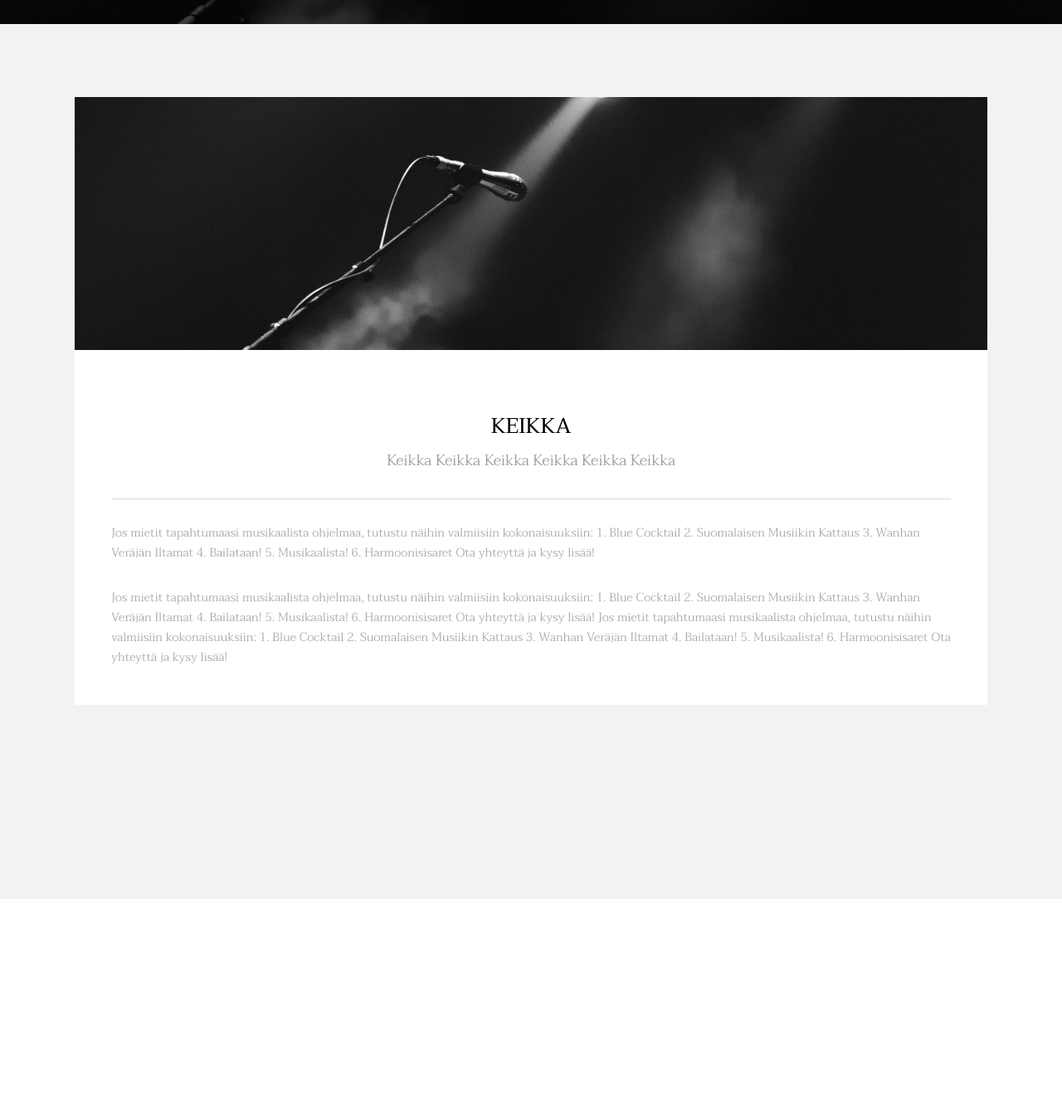
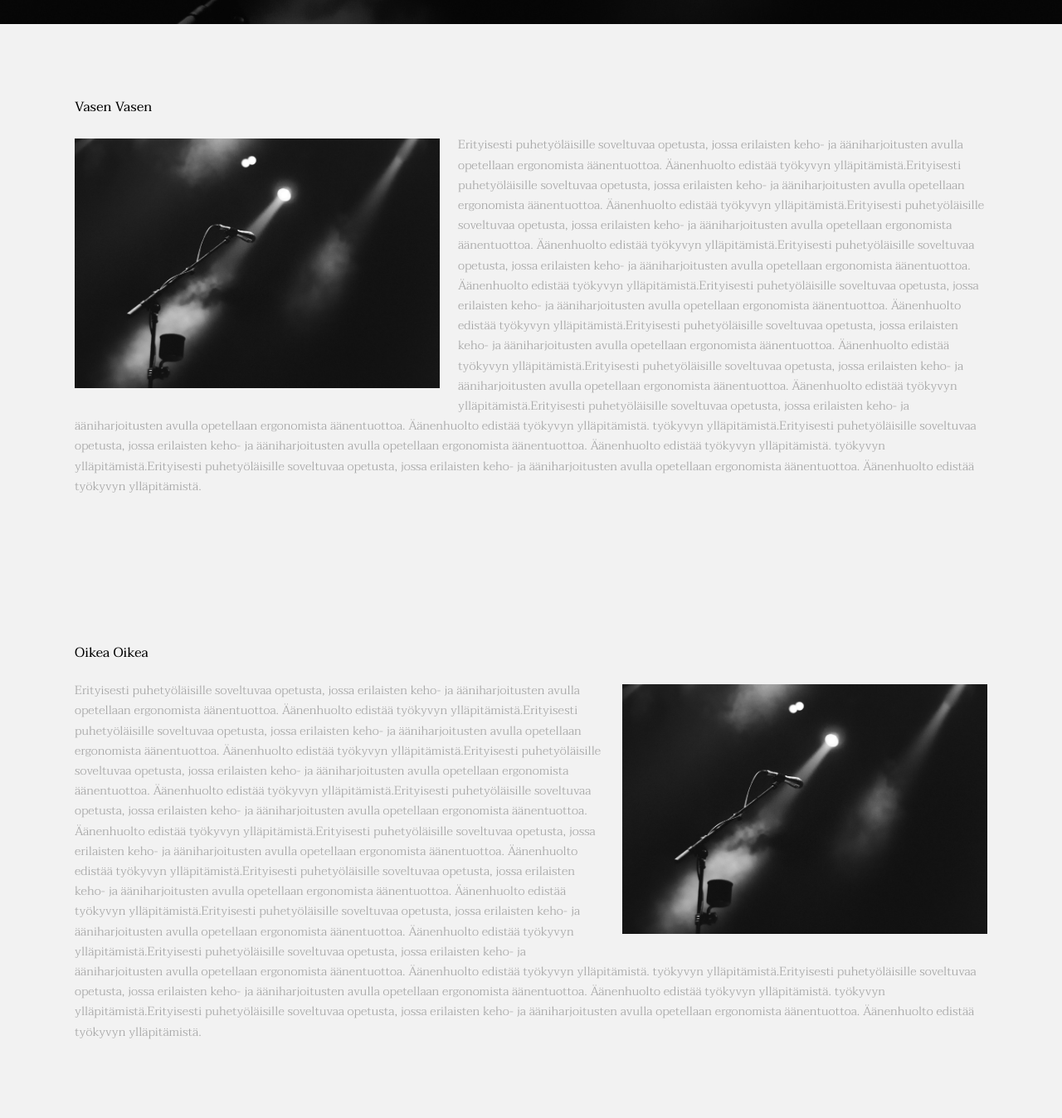
Before and after one commit to Pvelli/velli666.github.io, a plain HTML site: page index.html in a window 1280 px wide. Shown: the part 3226-4574 px from the top of the page at 83% size. Before the commit the page ends 4310 px from the top, so only its background shows below. Drawn offline with Linux system fonts and the light colour scheme.

Commit message:
Add files via upload

```diff
--- a/index.html
+++ b/index.html
@@ -189,68 +189,62 @@
 
     <section id="one" class="wrapper style2">
         <div class="inner">
-            <div>
-                <div class="box">
-                    <div class="image fit">
-                        <img src="images/pic01.jpg" alt="" />
-                    </div>
-                    <div class="content">
-                        <header class="align-center">
-                            <h2>Keikka</h2>
-                            <p>Keikka Keikka Keikka Keikka Keikka Keikka</p>
-                        </header>
-                        <hr />
-                        <p> Jos mietit tapahtumaasi musikaalista ohjelmaa, tutustu näihin valmiisiin kokonaisuuksiin:
+            <h4>Vasen Vasen</h4>
+            <p><span class="image left"><img src="images/pic02.jpg" alt="" /></span>Erityisesti puhetyöläisille
+                soveltuvaa opetusta, jossa erilaisten keho- ja
+                ääniharjoitusten avulla opetellaan ergonomista äänentuottoa. Äänenhuolto edistää
+                työkyvyn ylläpitämistä.Erityisesti puhetyöläisille soveltuvaa opetusta, jossa erilaisten keho- ja
+                ääniharjoitusten avulla opetellaan ergonomista äänentuottoa. Äänenhuolto edistää
+                työkyvyn ylläpitämistä.Erityisesti puhetyöläisille soveltuvaa opetusta, jossa erilaisten keho- ja
+                ääniharjoitusten avulla opetellaan ergonomista äänentuottoa. Äänenhuolto edistää
+                työkyvyn ylläpitämistä.Erityisesti puhetyöläisille soveltuvaa opetusta, jossa erilaisten keho- ja
+                ääniharjoitusten avulla opetellaan ergonomista äänentuottoa. Äänenhuolto edistää
+                työkyvyn ylläpitämistä.Erityisesti puhetyöläisille soveltuvaa opetusta, jossa erilaisten keho- ja
+                ääniharjoitusten avulla opetellaan ergonomista äänentuottoa. Äänenhuolto edistää
+                työkyvyn ylläpitämistä.Erityisesti puhetyöläisille soveltuvaa opetusta, jossa erilaisten keho- ja
+                ääniharjoitusten avulla opetellaan ergonomista äänentuottoa. Äänenhuolto edistää
+                työkyvyn ylläpitämistä.Erityisesti puhetyöläisille soveltuvaa opetusta, jossa erilaisten keho- ja
+                ääniharjoitusten avulla opetellaan ergonomista äänentuottoa. Äänenhuolto edistää
+                työkyvyn ylläpitämistä.Erityisesti puhetyöläisille soveltuvaa opetusta, jossa erilaisten keho- ja
+                ääniharjoitusten avulla opetellaan ergonomista äänentuottoa. Äänenhuolto edistää
+                työkyvyn ylläpitämistä.
+                työkyvyn ylläpitämistä.Erityisesti puhetyöläisille soveltuvaa opetusta, jossa erilaisten keho- ja
+                ääniharjoitusten avulla opetellaan ergonomista äänentuottoa. Äänenhuolto edistää
+                työkyvyn ylläpitämistä.
+                työkyvyn ylläpitämistä.Erityisesti puhetyöläisille soveltuvaa opetusta, jossa erilaisten keho- ja
+                ääniharjoitusten avulla opetellaan ergonomista äänentuottoa. Äänenhuolto edistää
+                työkyvyn ylläpitämistä.</p>
+            <p>
+        </div>
+    </section>
+    <section id="one" class="wrapper style2">
+        <div class="inner">
+            <h4>Oikea Oikea</h4>
+            <p><span class="image right"><img src="images/pic02.jpg" alt="" /></span>Erityisesti puhetyöläisille
+                soveltuvaa opetusta, jossa erilaisten keho- ja
+                ääniharjoitusten avulla opetellaan ergonomista äänentuottoa. Äänenhuolto edistää
+                työkyvyn ylläpitämistä.Erityisesti puhetyöläisille soveltuvaa opetusta, jossa erilaisten keho- ja
+                ääniharjoitusten avulla opetellaan ergonomista äänentuottoa. Äänenhuolto edistää
+                työkyvyn ylläpitämistä.Erityisesti puhetyöläisille soveltuvaa opetusta, jossa erilaisten keho- ja
+                ääniharjoitusten avulla opetellaan ergonomista äänentuottoa. Äänenhuolto edistää
+                työkyvyn ylläpitämistä.Erityisesti puhetyöläisille soveltuvaa opetusta, jossa erilaisten keho- ja
+                ääniharjoitusten avulla opetellaan ergonomista äänentuottoa. Äänenhuolto edistää
+                työkyvyn ylläpitämistä.Erityisesti puhetyöläisille soveltuvaa opetusta, jossa erilaisten keho- ja
+                ääniharjoitusten avulla opetellaan ergonomista äänentuottoa. Äänenhuolto edistää
+                työkyvyn ylläpitämistä.Erityisesti puhetyöläisille soveltuvaa opetusta, jossa erilaisten keho- ja
+                ääniharjoitusten avulla opetellaan ergonomista äänentuottoa. Äänenhuolto edistää
+                työkyvyn ylläpitämistä.Erityisesti puhetyöläisille soveltuvaa opetusta, jossa erilaisten keho- ja
+                ääniharjoitusten avulla opetellaan ergonomista äänentuottoa. Äänenhuolto edistää
+                työkyvyn ylläpitämistä.Erityisesti puhetyöläisille soveltuvaa opetusta, jossa erilaisten keho- ja
+                ääniharjoitusten avulla opetellaan ergonomista äänentuottoa. Äänenhuolto edistää
+                työkyvyn ylläpitämistä.
+                työkyvyn ylläpitämistä.Erityisesti puhetyöläisille soveltuvaa opetusta, jossa erilaisten keho- ja
+                ääniharjoitusten avulla opetellaan ergonomista äänentuottoa. Äänenhuolto edistää
+                työkyvyn ylläpitämistä.
+                työkyvyn ylläpitämistä.Erityisesti puhetyöläisille soveltuvaa opetusta, jossa erilaisten keho- ja
+                ääniharjoitusten avulla opetellaan ergonomista äänentuottoa. Äänenhuolto edistää
+                työkyvyn ylläpitämistä.</p>
 
-                            1. Blue Cocktail
-
-                            2. Suomalaisen Musiikin Kattaus
-
-                            3. Wanhan Veräjän Iltamat
-
-                            4. Bailataan!
-
-                            5. Musikaalista!
-
-                            6. Harmoonisisaret
-
-
-                            Ota yhteyttä ja kysy lisää!</p>
-                        <p>Jos mietit tapahtumaasi musikaalista ohjelmaa, tutustu näihin valmiisiin kokonaisuuksiin:
-
-                            1. Blue Cocktail
-
-                            2. Suomalaisen Musiikin Kattaus
-
-                            3. Wanhan Veräjän Iltamat
-
-                            4. Bailataan!
-
-                            5. Musikaalista!
-
-                            6. Harmoonisisaret
-
-
-                            Ota yhteyttä ja kysy lisää!
-                            Jos mietit tapahtumaasi musikaalista ohjelmaa, tutustu näihin valmiisiin kokonaisuuksiin:
-
-                            1. Blue Cocktail
-
-                            2. Suomalaisen Musiikin Kattaus
-
-                            3. Wanhan Veräjän Iltamat
-
-                            4. Bailataan!
-
-                            5. Musikaalista!
-
-                            6. Harmoonisisaret
-
-
-                            Ota yhteyttä ja kysy lisää!</p>
-                    </div>
-                </div>
-            </div>
         </div>
     </section>
 
```
